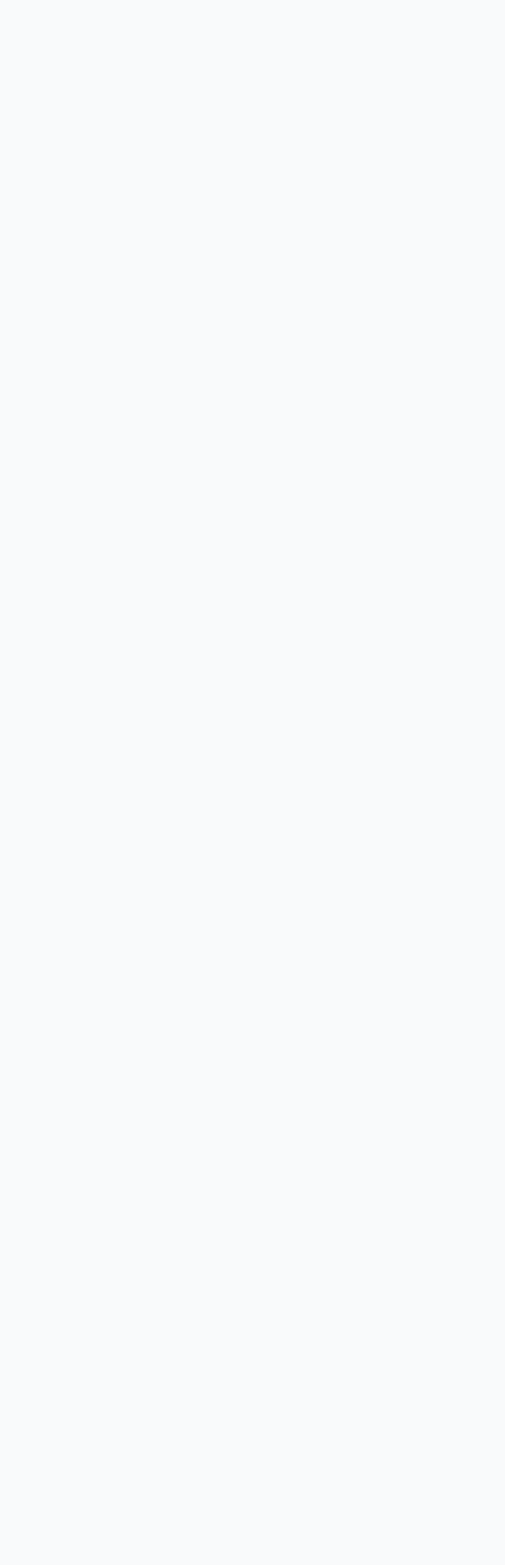
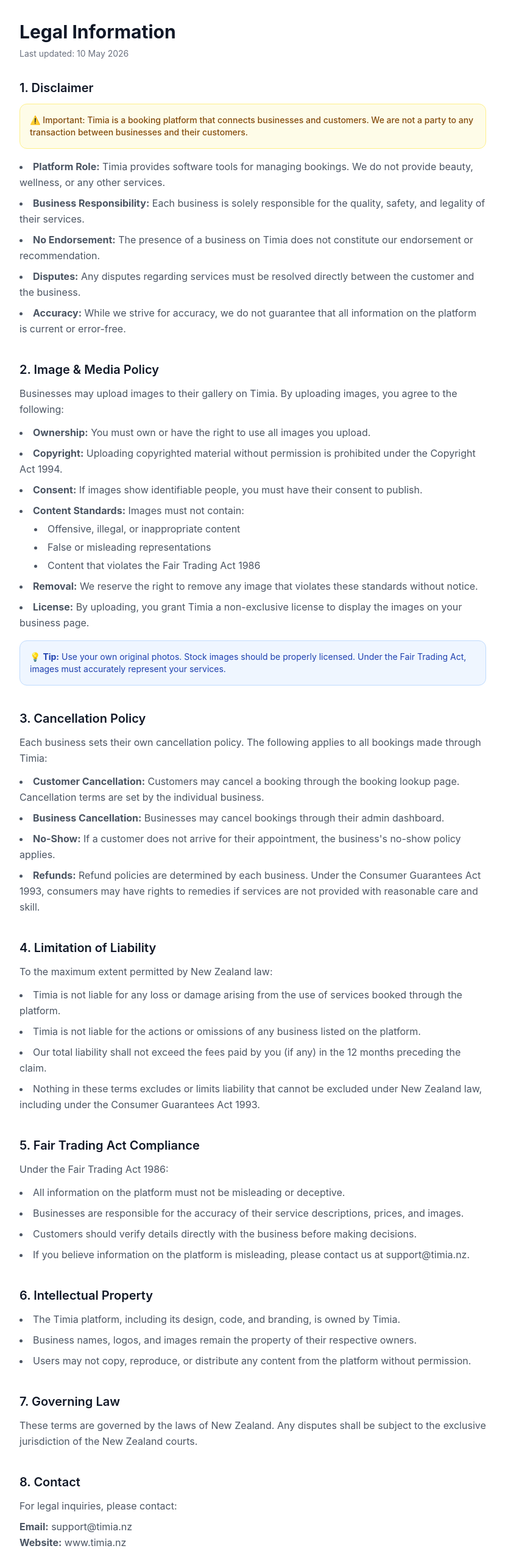
Before and after one commit to tnmthai/salon-booking, a React (Vite) app in the folder client/: page /legal in a window 1280 px wide. Before the commit this address had no page. Shown: the part 120-2686 px from the top of the page at 61% size, without its empty margins (225-1054 px from the left). Before the commit the page ends 800 px from the top, so only its background shows below. Built offline with nearby package versions, Linux system fonts and the light colour scheme.

Commit message:
Add Legal page: disclaimer, image policy, cancellation policy, Fair Trading Act

```diff
--- a/client/src/main.jsx
+++ b/client/src/main.jsx
@@ -19,6 +19,7 @@
 import Terms from './pages/Terms'
 import Privacy from './pages/Privacy'
 import Cookies from './pages/Cookies'
+import Legal from './pages/Legal'
 import Users from './pages/Users'
 import AdminShops from './pages/AdminShops'
 import StaffSchedule from './pages/StaffSchedule'
@@ -157,6 +158,7 @@
         <Route path="/terms" element={<Terms />} />
         <Route path="/privacy" element={<Privacy />} />
         <Route path="/cookies" element={<Cookies />} />
+        <Route path="/legal" element={<Legal />} />
         <Route path="/:slug/book" element={<Booking />} />
         <Route path="/admin/*" element={
           <ProtectedRoute>
--- a/client/src/pages/Landing.jsx
+++ b/client/src/pages/Landing.jsx
@@ -194,6 +194,7 @@
             <Link to="/terms" className="hover:text-gray-600">Terms</Link>
             <Link to="/privacy" className="hover:text-gray-600">Privacy</Link>
             <Link to="/cookies" className="hover:text-gray-600">Cookies</Link>
+            <Link to="/legal" className="hover:text-gray-600">Legal</Link>
             <Link to="/login" className="hover:text-gray-600">Sign in</Link>
             <Link to="/register" className="hover:text-gray-600">Sign up</Link>
           </div>
--- /dev/null
+++ b/client/src/pages/Legal.jsx
@@ -0,0 +1,143 @@
+import { Link } from 'react-router-dom'
+
+export default function Legal() {
+  return (
+    <div className="min-h-screen bg-gray-50">
+      {/* Header */}
+      <div className="bg-white border-b">
+        <div className="max-w-4xl mx-auto px-4 py-4">
+          <Link to="/" className="inline-flex items-center gap-2 text-sm text-gray-500 hover:text-gray-900 transition">
+            ← Back to Home
+          </Link>
+        </div>
+      </div>
+
+      {/* Content */}
+      <div className="max-w-4xl mx-auto px-4 py-12">
+        <div className="bg-white rounded-2xl shadow-sm border border-gray-100 p-8 md:p-12">
+          <h1 className="text-3xl font-bold text-gray-900 mb-2">Legal Information</h1>
+          <p className="text-sm text-gray-500 mb-8">Last updated: 10 May 2026</p>
+
+          <div className="prose prose-gray max-w-none space-y-10">
+
+            {/* Disclaimer */}
+            <section>
+              <h2 className="text-xl font-semibold text-gray-900 mb-3">1. Disclaimer</h2>
+              <div className="bg-yellow-50 border border-yellow-200 rounded-xl p-4 mb-4">
+                <p className="text-yellow-800 text-sm font-medium">
+                  ⚠️ Important: Timia is a booking platform that connects businesses and customers. We are not a party to any transaction between businesses and their customers.
+                </p>
+              </div>
+              <ul className="list-disc list-inside text-gray-600 leading-relaxed space-y-2">
+                <li><strong>Platform Role:</strong> Timia provides software tools for managing bookings. We do not provide beauty, wellness, or any other services.</li>
+                <li><strong>Business Responsibility:</strong> Each business is solely responsible for the quality, safety, and legality of their services.</li>
+                <li><strong>No Endorsement:</strong> The presence of a business on Timia does not constitute our endorsement or recommendation.</li>
+                <li><strong>Disputes:</strong> Any disputes regarding services must be resolved directly between the customer and the business.</li>
+                <li><strong>Accuracy:</strong> While we strive for accuracy, we do not guarantee that all information on the platform is current or error-free.</li>
+              </ul>
+            </section>
+
+            {/* Image & Media Policy */}
+            <section>
+              <h2 className="text-xl font-semibold text-gray-900 mb-3">2. Image & Media Policy</h2>
+              <p className="text-gray-600 leading-relaxed">
+                Businesses may upload images to their gallery on Timia. By uploading images, you agree to the following:
+              </p>
+              <ul className="list-disc list-inside text-gray-600 leading-relaxed space-y-2 mt-3">
+                <li><strong>Ownership:</strong> You must own or have the right to use all images you upload.</li>
+                <li><strong>Copyright:</strong> Uploading copyrighted material without permission is prohibited under the Copyright Act 1994.</li>
+                <li><strong>Consent:</strong> If images show identifiable people, you must have their consent to publish.</li>
+                <li><strong>Content Standards:</strong> Images must not contain:
+                  <ul className="list-disc list-inside ml-6 mt-1 space-y-1">
+                    <li>Offensive, illegal, or inappropriate content</li>
+                    <li>False or misleading representations</li>
+                    <li>Content that violates the Fair Trading Act 1986</li>
+                  </ul>
+                </li>
+                <li><strong>Removal:</strong> We reserve the right to remove any image that violates these standards without notice.</li>
+                <li><strong>License:</strong> By uploading, you grant Timia a non-exclusive license to display the images on your business page.</li>
+              </ul>
+              <div className="bg-blue-50 border border-blue-200 rounded-xl p-4 mt-4">
+                <p className="text-blue-800 text-sm">
+                  💡 <strong>Tip:</strong> Use your own original photos. Stock images should be properly licensed. Under the Fair Trading Act, images must accurately represent your services.
+                </p>
+              </div>
+            </section>
+
+            {/* Cancellation Policy */}
+            <section>
+              <h2 className="text-xl font-semibold text-gray-900 mb-3">3. Cancellation Policy</h2>
+              <p className="text-gray-600 leading-relaxed">
+                Each business sets their own cancellation policy. The following applies to all bookings made through Timia:
+              </p>
+              <ul className="list-disc list-inside text-gray-600 leading-relaxed space-y-2 mt-3">
+                <li><strong>Customer Cancellation:</strong> Customers may cancel a booking through the booking lookup page. Cancellation terms are set by the individual business.</li>
+                <li><strong>Business Cancellation:</strong> Businesses may cancel bookings through their admin dashboard.</li>
+                <li><strong>No-Show:</strong> If a customer does not arrive for their appointment, the business's no-show policy applies.</li>
+                <li><strong>Refunds:</strong> Refund policies are determined by each business. Under the Consumer Guarantees Act 1993, consumers may have rights to remedies if services are not provided with reasonable care and skill.</li>
+              </ul>
+            </section>
+
+            {/* Limitation of Liability */}
+            <section>
+              <h2 className="text-xl font-semibold text-gray-900 mb-3">4. Limitation of Liability</h2>
+              <p className="text-gray-600 leading-relaxed">
+                To the maximum extent permitted by New Zealand law:
+              </p>
+              <ul className="list-disc list-inside text-gray-600 leading-relaxed space-y-2 mt-3">
+                <li>Timia is not liable for any loss or damage arising from the use of services booked through the platform.</li>
+                <li>Timia is not liable for the actions or omissions of any business listed on the platform.</li>
+                <li>Our total liability shall not exceed the fees paid by you (if any) in the 12 months preceding the claim.</li>
+                <li>Nothing in these terms excludes or limits liability that cannot be excluded under New Zealand law, including under the Consumer Guarantees Act 1993.</li>
+              </ul>
+            </section>
+
+            {/* Fair Trading Act Compliance */}
+            <section>
+              <h2 className="text-xl font-semibold text-gray-900 mb-3">5. Fair Trading Act Compliance</h2>
+              <p className="text-gray-600 leading-relaxed">
+                Under the Fair Trading Act 1986:
+              </p>
+              <ul className="list-disc list-inside text-gray-600 leading-relaxed space-y-2 mt-3">
+                <li>All information on the platform must not be misleading or deceptive.</li>
+                <li>Businesses are responsible for the accuracy of their service descriptions, prices, and images.</li>
+                <li>Customers should verify details directly with the business before making decisions.</li>
+                <li>If you believe information on the platform is misleading, please contact us at support@timia.nz.</li>
+              </ul>
+            </section>
+
+            {/* Intellectual Property */}
+            <section>
+              <h2 className="text-xl font-semibold text-gray-900 mb-3">6. Intellectual Property</h2>
+              <ul className="list-disc list-inside text-gray-600 leading-relaxed space-y-2">
+                <li>The Timia platform, including its design, code, and branding, is owned by Timia.</li>
+                <li>Business names, logos, and images remain the property of their respective owners.</li>
+                <li>Users may not copy, reproduce, or distribute any content from the platform without permission.</li>
+              </ul>
+            </section>
+
+            {/* Governing Law */}
+            <section>
+              <h2 className="text-xl font-semibold text-gray-900 mb-3">7. Governing Law</h2>
+              <p className="text-gray-600 leading-relaxed">
+                These terms are governed by the laws of New Zealand. Any disputes shall be subject to the exclusive jurisdiction of the New Zealand courts.
+              </p>
+            </section>
+
+            {/* Contact */}
+            <section>
+              <h2 className="text-xl font-semibold text-gray-900 mb-3">8. Contact</h2>
+              <p className="text-gray-600 leading-relaxed">
+                For legal inquiries, please contact:
+              </p>
+              <p className="text-gray-600 leading-relaxed mt-2">
+                <strong>Email:</strong> support@timia.nz<br />
+                <strong>Website:</strong> www.timia.nz
+              </p>
+            </section>
+          </div>
+        </div>
+      </div>
+    </div>
+  )
+}
```
